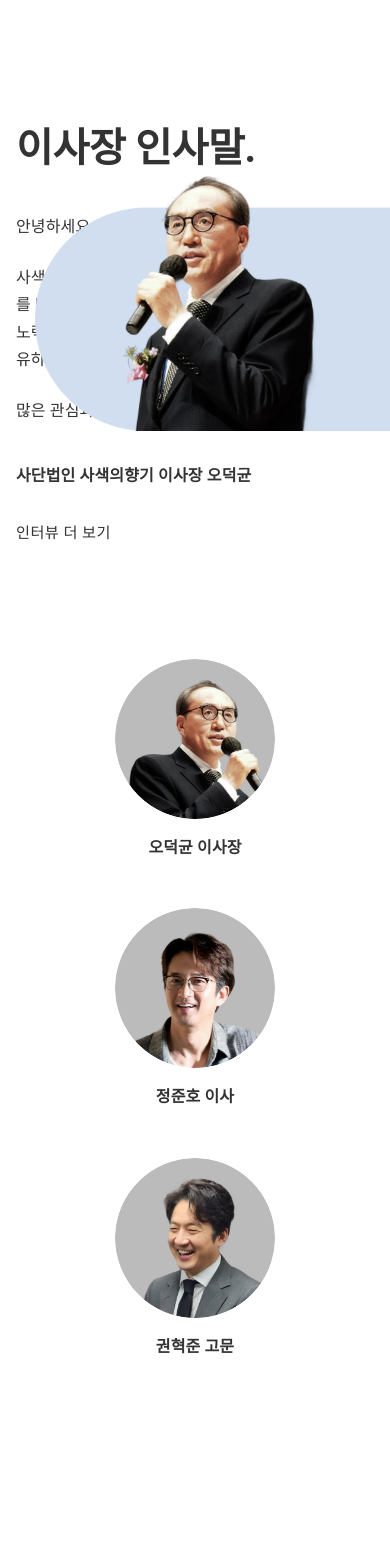
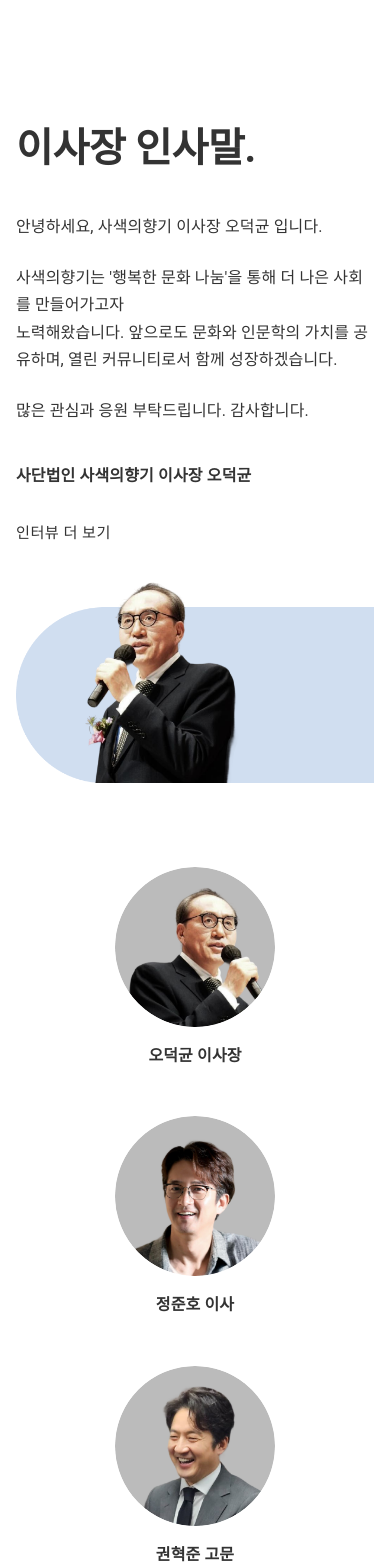
Before and after one commit to Moazam05/ui-test, a React (Vite) app: page / in a window 390 px wide. Shown: the part 1080-2648 px from the top of the page. Before the commit the page ends 2536 px from the top, so only its background shows below. Built offline with nearby package versions, Linux system fonts and the light colour scheme; some icons are missing.

Commit message:
styling issue fixed

```diff
--- a/src/views/Home/components/LeadershipSection.jsx
+++ b/src/views/Home/components/LeadershipSection.jsx
@@ -6,6 +6,8 @@ import {
   Grid,
   Button,
   Avatar,
+  useMediaQuery,
+  useTheme,
 } from "@mui/material";
 import ArrowForwardIcon from "@mui/icons-material/ArrowForward";
 import ChairmanImg from "../../../assets/chairman.png";
@@ -14,6 +16,9 @@ import PersonTwo from "../../../assets/person-two.png";
 import PersonThree from "../../../assets/person-three.png";
 
 const LeadershipSection = () => {
+  const theme = useTheme();
+  const isMobile = useMediaQuery(theme.breakpoints.down("md"));
+
   // Team members data
   const teamMembers = [
     {
@@ -134,18 +139,41 @@ const LeadershipSection = () => {
             >
               인터뷰 더 보기
             </Button>
+
+            {/* Mobile-only image */}
+            {isMobile && (
+              <Box
+                sx={{
+                  display: { xs: "block", md: "none" },
+                }}
+              >
+                <Box
+                  component="img"
+                  src={ChairmanImg}
+                  alt="Director"
+                  sx={{
+                    width: "100%",
+                    height: "100%",
+                    objectFit: "cover",
+                    objectPosition: "center center",
+                  }}
+                />
+              </Box>
+            )}
           </Grid>
         </Grid>
 
-        {/* Blue Circle Image at the right side */}
+        {/* Desktop-only Blue Circle Image at the right side */}
         <Box
           sx={{
             position: "absolute",
-            right: { xs: "-100px", sm: "-80px", md: "-40px", lg: "0" },
+            right: { md: "-40px", lg: "0" },
             top: "70px",
             zIndex: 0,
+            display: { xs: "none", md: "block" },
           }}
         >
+          <Box>
             <Box
               component="img"
               src={ChairmanImg}
@@ -158,9 +186,10 @@ const LeadershipSection = () => {
               }}
             />
           </Box>
+        </Box>
 
         {/* Team Members Section */}
-        <Box sx={{ pb: 4, mt: 6, pt: 4 }}>
+        <Box sx={{ pb: isMobile ? 0 : 4, mt: 6, pt: isMobile ? 0 : 4 }}>
           <Grid container spacing={6} justifyContent="center">
             {teamMembers.map((member, index) => (
               <Grid
```
Lines whose indentation alone changed are shown as unchanged.
